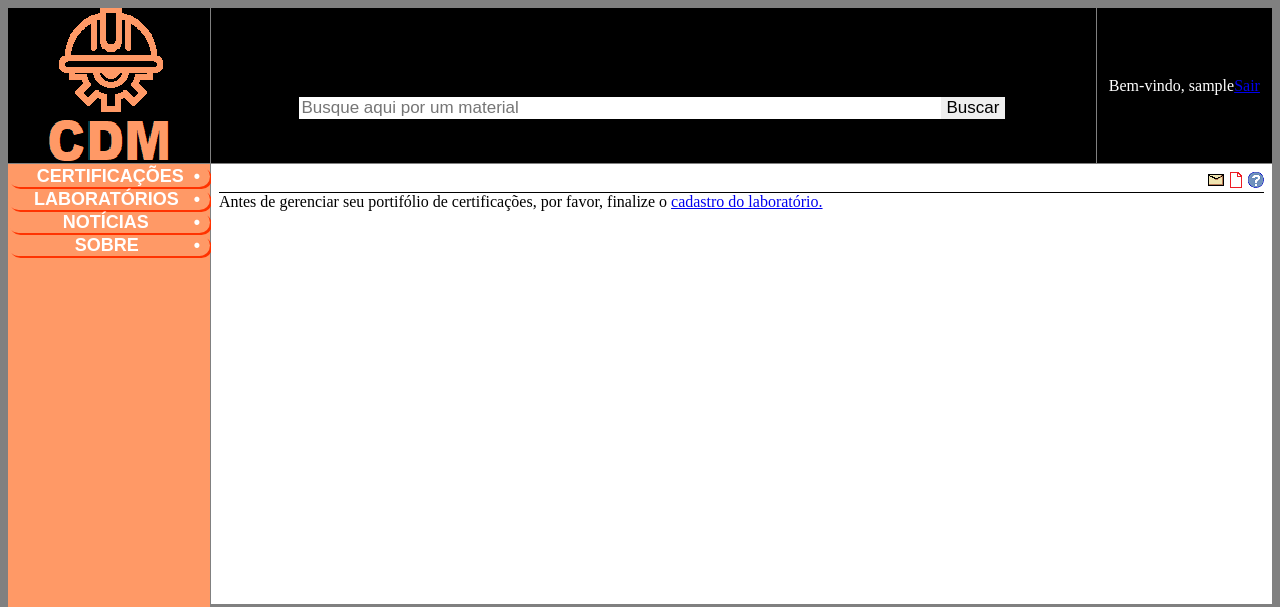
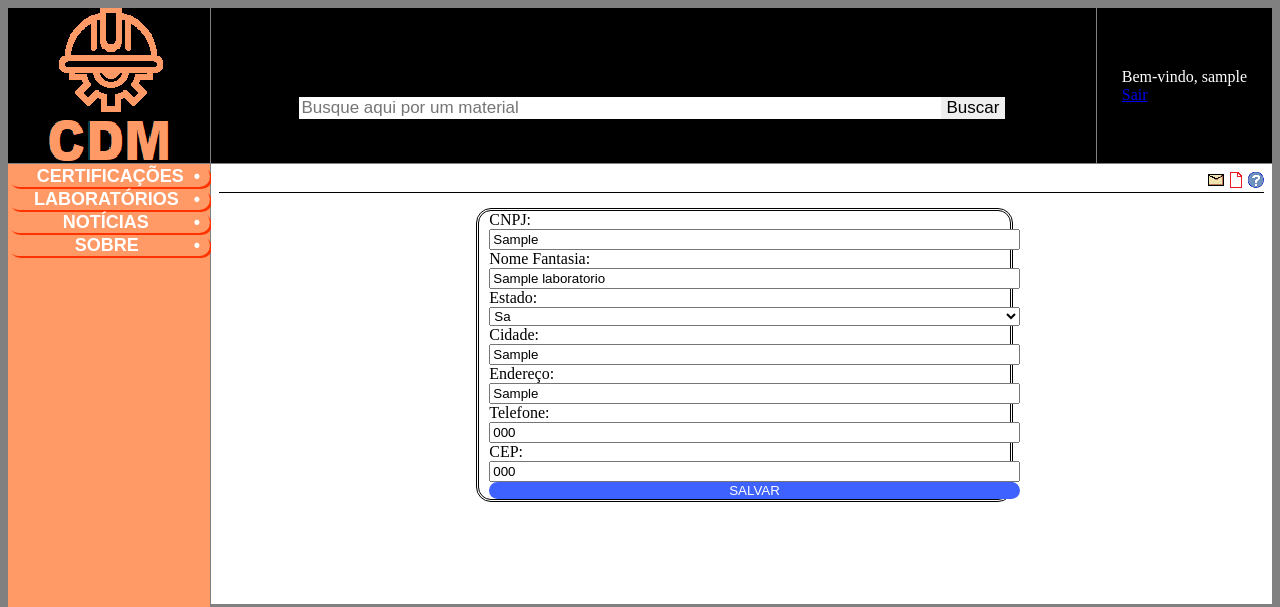
Before and after one commit to ICEI-PUC-Minas-PMV-ADS/pmv-ads-2021-2-e2-proj-int-t5-certificacao-de-materiais, a PHP site: page /index.php in a window 1280 px wide. Shown: the top 607 px of the page. Run offline with PHP 8.4, Linux system fonts and the light colour scheme; the visitor is signed in with stand-in values (Sample User, id 1); tables that the repository leaves empty hold one stand-in row (values such as "Sample post").

Commit message:
correções: visual e redirecionamento

```diff
--- a/src/index.php
+++ b/src/index.php
@@ -6,7 +6,7 @@ session_start();
 require_once("db_connect.php");
 
 // Armazena página apontada no contéudo principal.
-$data = "certs.php";
+$data = "labs.php";
 
 // Variáveis usadas para login.
 $username = $password = $login_err = '';
@@ -95,8 +95,7 @@ if ($_SERVER["REQUEST_METHOD"] == "POST" ) {
         <header class='o-login'>
         <?php
         if (isset($_SESSION["isLogged"]) && $_SESSION["isLogged"] === true) {
-            echo "<p>Bem-vindo, " . $_SESSION["username"] . "</p>";
-            echo "<p><a href='logout.php'> Sair </a></p>";
+            echo "<ul class='wrapper'><li>Bem-vindo, " . $_SESSION["username"] . "</li><li><a href='logout.php'> Sair </a></li></ul>";
         } else {
             echo "
                 <form action='index.php' method='post'>
```
